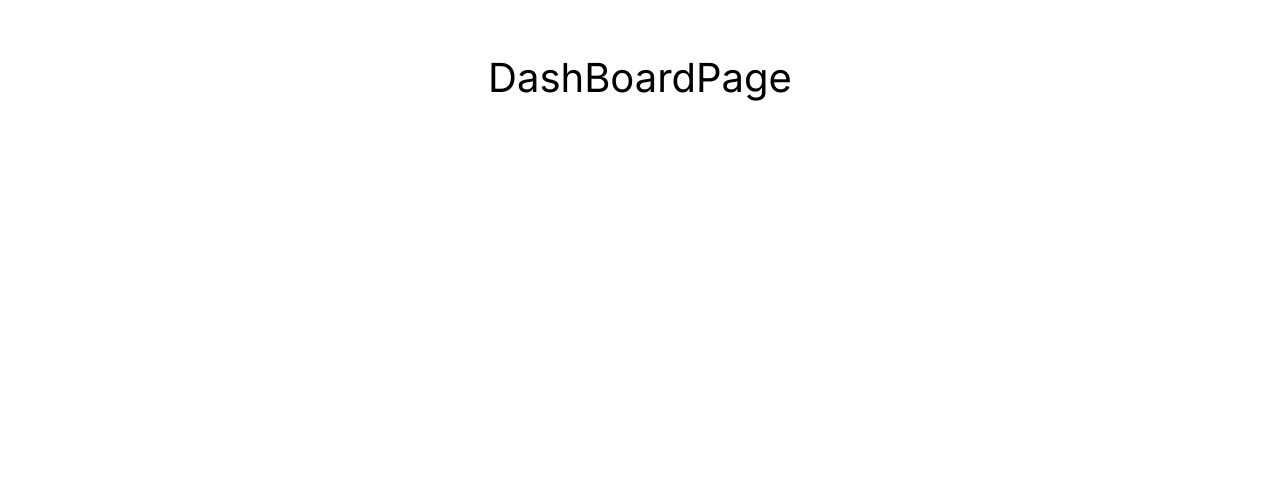
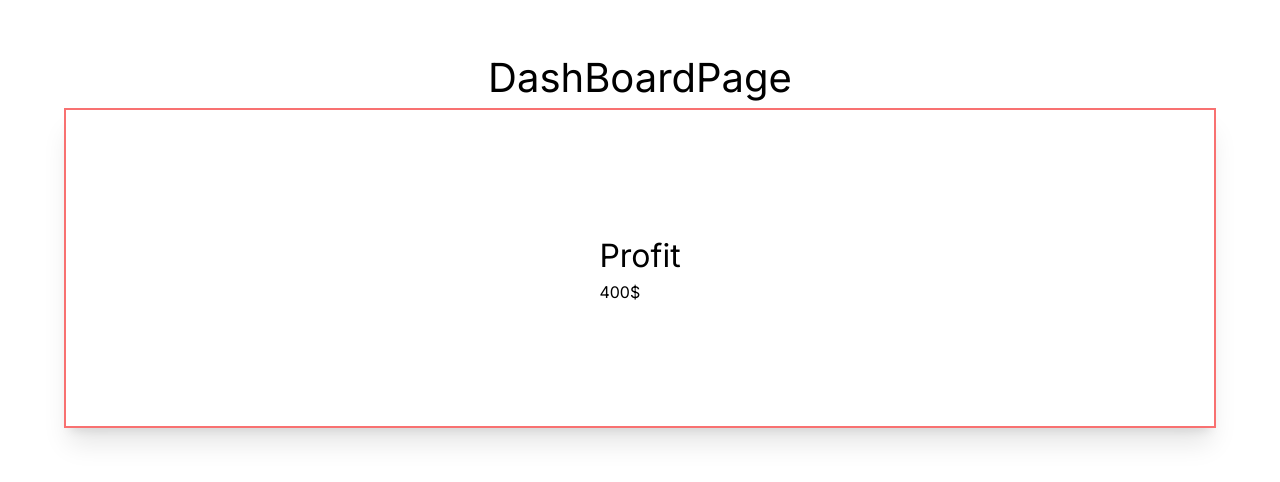
Before and after one commit to sunilhn27/nextjs-basics-ts, a Next.js app: page /dashboard in a window 1280 px wide. Shown: the top 482 px of the page. Built offline with nearby package versions, Linux system fonts and the light colour scheme.

Commit message:
added dashboard

```diff
--- /dev/null
+++ b/src/app/dashboard/@profit/default.tsx
@@ -0,0 +1,19 @@
+import React from "react";
+
+function ProfitPage() {
+  return (
+
+      <div
+        className="w-[90%] h-[20rem] border-2 border-red-400 flex justify-center items-center shadow-xl"
+        id="revenue"
+      >
+        <div className="">
+          <h1 className="text-[2rem]">Profit</h1>
+          <p>400$</p>
+        </div>
+      </div>
+
+  );
+}
+
+export default ProfitPage;
```
